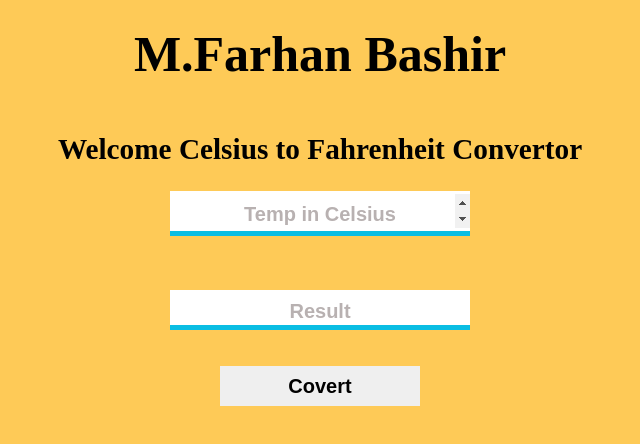
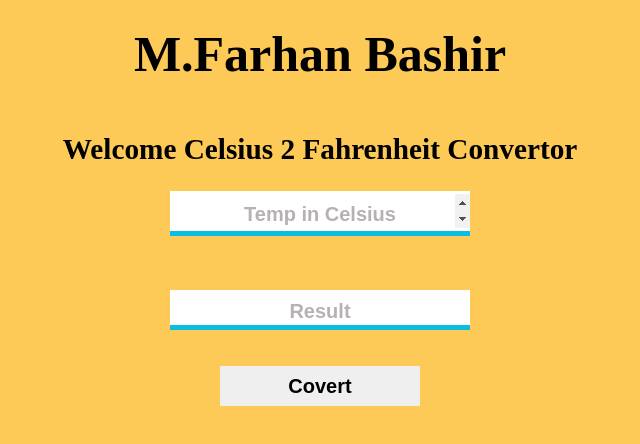
Before and after one commit to Farhan-PK/Celsius-to-Fahrenheit, a plain HTML site: page index.html in a window 1280 px wide. Shown: the whole page, without its empty margins (320-960 px from the left). Drawn offline with Linux system fonts and the light colour scheme.

Commit message:
Simple Yml

```diff
--- a/index.html
+++ b/index.html
@@ -13,7 +13,7 @@
 
 <div class="heading">
 
-    <h3>Welcome Celsius to Fahrenheit Convertor</h3>
+    <h3>Welcome Celsius 2 Fahrenheit Convertor</h3>
 </div>
 <div class="calculator">
 
```
Also changed, not shown: 1 other file.
